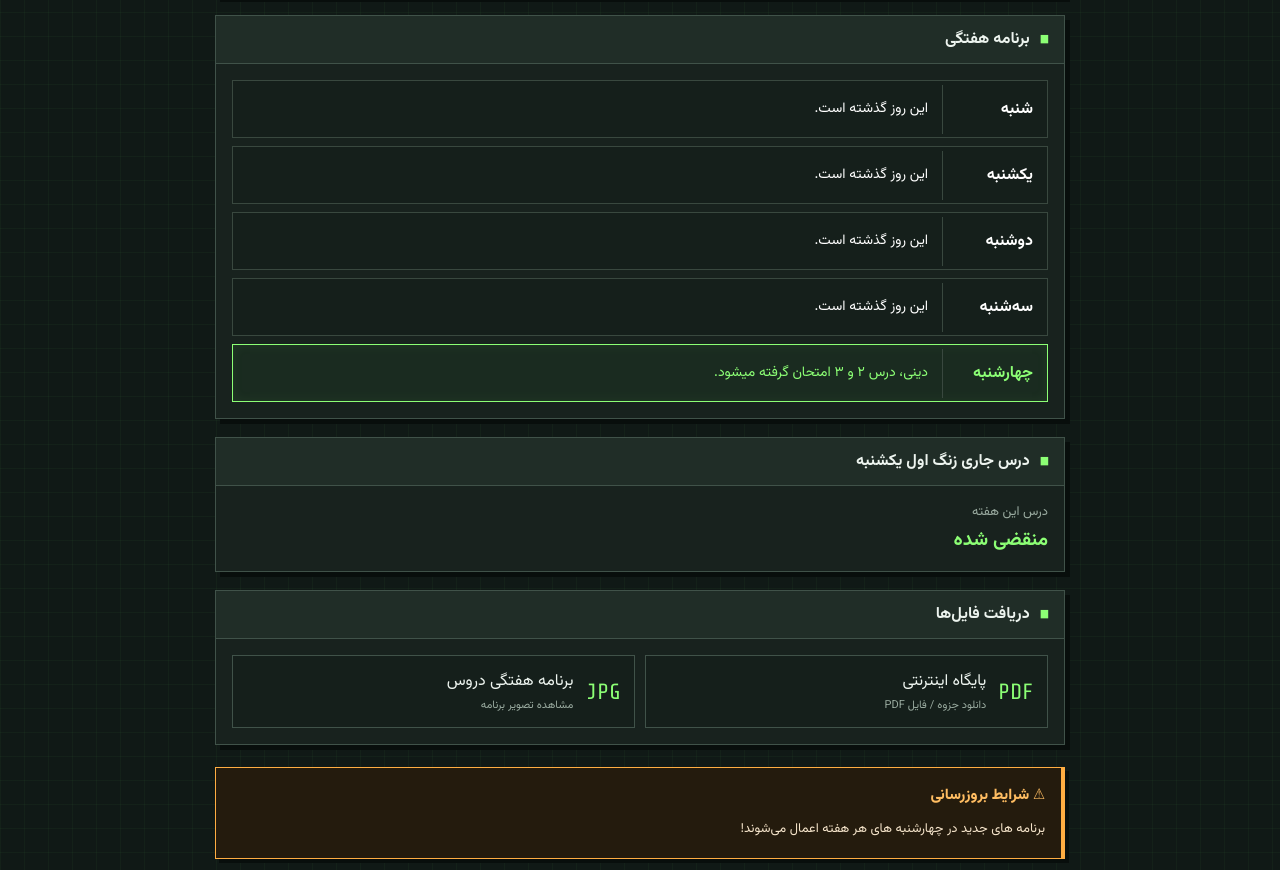
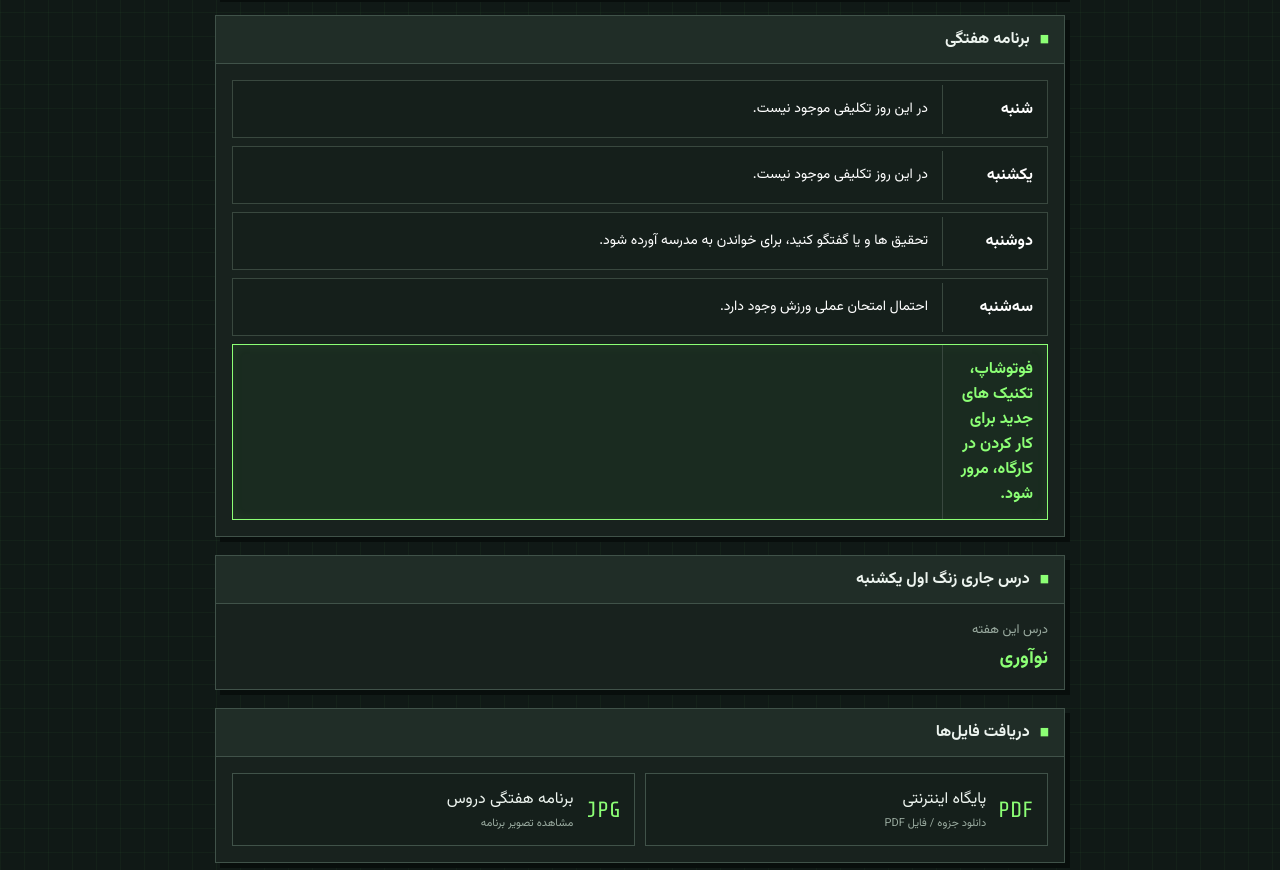
Before and after one commit to javad-rahimi/11payegah, a plain HTML site: page index.html in a window 1280 px wide. Shown: the part 708-1578 px from the top of the page. Drawn offline with nearby package versions, Linux system fonts and the light colour scheme.

Commit message:
Update index.html

```diff
--- a/index.html
+++ b/index.html
@@ -492,7 +492,7 @@ font-size:10px
 <div style="flex:1">
 <div class="notice-title">یادآوری کلاس</div>
 <div class="notice-text">
-۱۳ صفحه دینی، برای امتحان فردا...
+فعلا کاری برای انجام نیست.
 </div>
 </div>
 </section>
@@ -548,27 +548,27 @@ font-size:10px
 
 <div class="day" data-day="شنبه">
 <div class="day-name">شنبه</div>
-<div class="day-entry">این روز گذشته است.</div>
+<div class="day-entry">در این روز تکلیفی موجود نیست.</div>
 </div>
 
 <div class="day" data-day="یکشنبه">
 <div class="day-name">یکشنبه</div>
-<div class="day-entry">این روز گذشته است.</div>
+<div class="day-entry">در این روز تکلیفی موجود نیست.</div>
 </div>
 
 <div class="day" data-day="دوشنبه">
 <div class="day-name">دوشنبه</div>
-<div class="day-entry">این روز گذشته است.</div>
+<div class="day-entry">تحقیق ها و یا گفتگو کنید، برای خواندن به مدرسه آورده شود.</div>
 </div>
 
 <div class="day" data-day="سه‌شنبه">
 <div class="day-name">سه‌شنبه</div>
-<div class="day-entry">این روز گذشته است.</div>
+<div class="day-entry">احتمال امتحان عملی ورزش وجود دارد.</div>
 </div>
 
 <div class="day" data-day="چهارشنبه">
-<div class="day-name">چهارشنبه</div>
-<div class="day-entry">دینی، درس ۲ و ۳ امتحان گرفته میشود.</div>
+<div class="day-name">فوتوشاپ، تکنیک های جدید برای کار کردن در کارگاه، مرور شود.</div>
+<div class="day-entry"></div>
 </div>
 
 </div>
@@ -583,7 +583,7 @@ font-size:10px
 
 <div>
 <div class="current-label">درس این هفته</div>
-<div class="current-value"><span>منقضی شده</span></div>
+<div class="current-value"><span>نوآوری</span></div>
 </div>
 </section>
 
```
